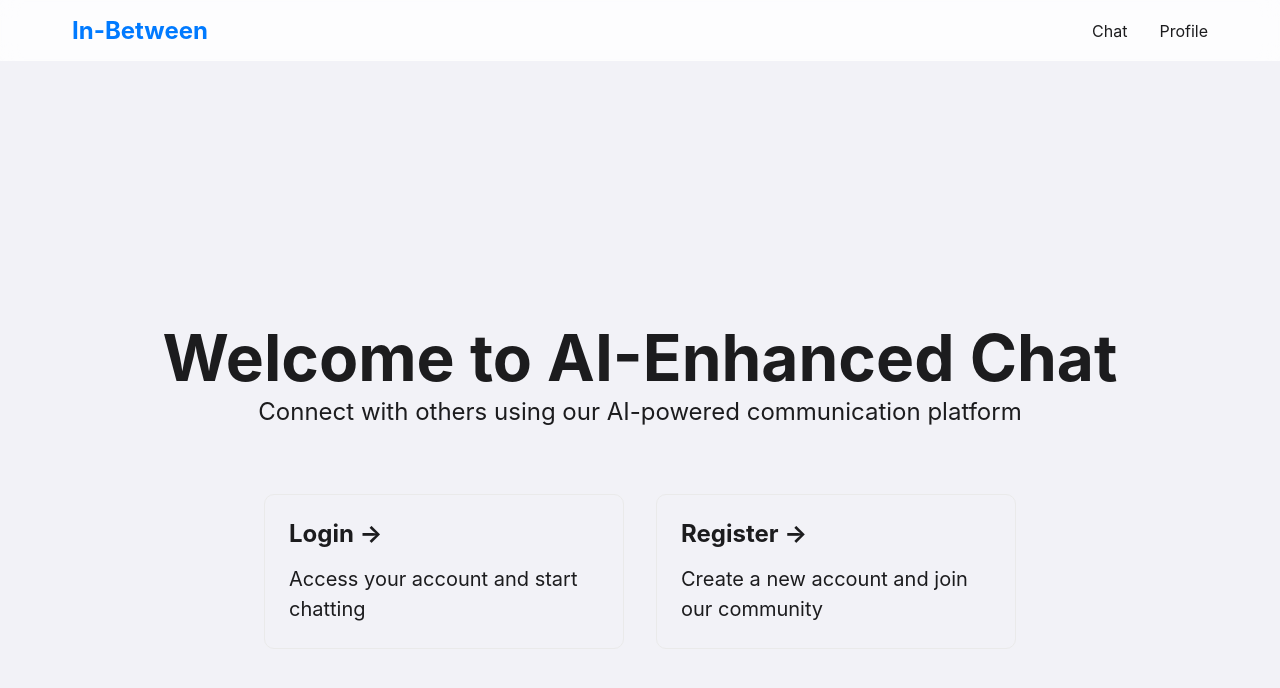
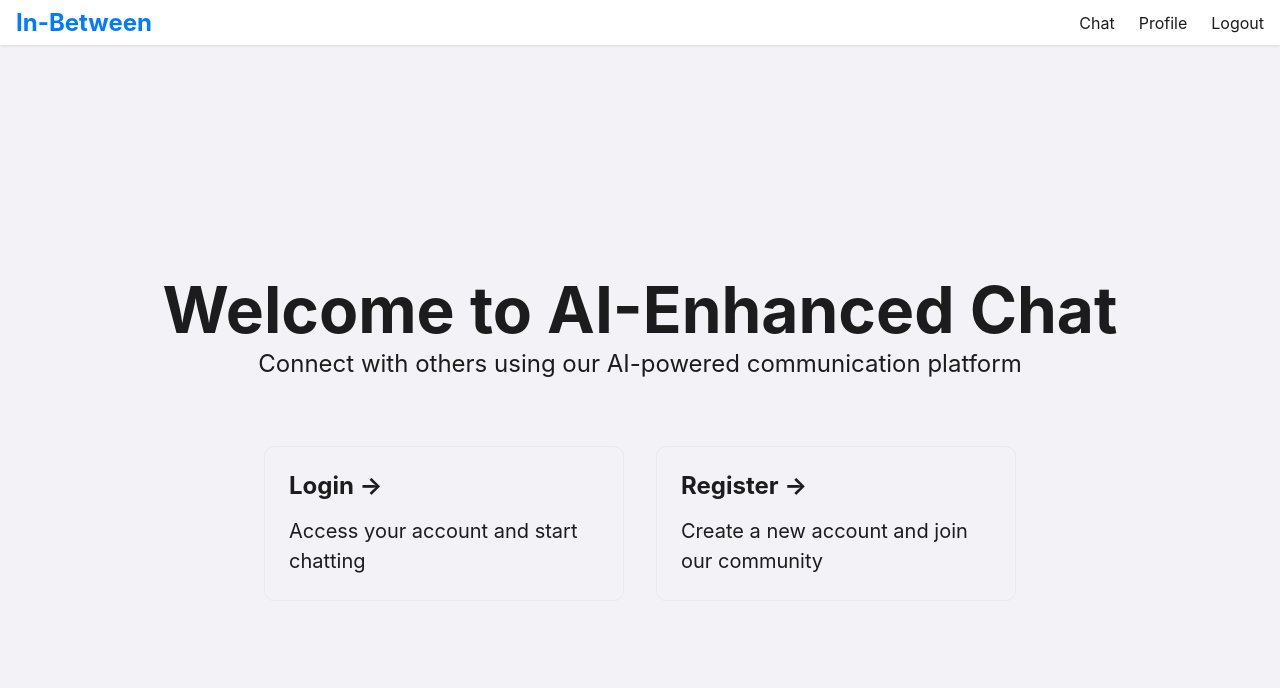
Before and after one commit to BenSyne/in-between, a Next.js app: page / in a window 1280 px wide. Shown: the top 688 px of the page. Built offline with nearby package versions, Linux system fonts and the light colour scheme; sample sign-in values are in the browser's storage.

Commit message:
checkpoint

```diff
--- a/components/Header.js
+++ b/components/Header.js
@@ -1,10 +1,22 @@
-import React from 'react';
+import React, { useEffect, useState } from 'react';
 import Link from 'next/link';
 import { useRouter } from 'next/router';
 import styles from '../styles/Header.module.css';
 
 const Header = () => {
   const router = useRouter();
+  const [isLoggedIn, setIsLoggedIn] = useState(false);
+
+  useEffect(() => {
+    const token = localStorage.getItem('token');
+    setIsLoggedIn(!!token);
+  }, []);
+
+  const handleLogout = () => {
+    localStorage.removeItem('token');
+    setIsLoggedIn(false);
+    router.push('/login');
+  };
 
   return (
     <header className={styles.header}>
@@ -13,12 +25,19 @@ const Header = () => {
           In-Between
         </Link>
         <div className={styles.links}>
+          {isLoggedIn && (
+            <>
               <Link href="/chat" className={router.pathname === '/chat' ? styles.active : ''}>
                 Chat
               </Link>
               <Link href="/profile" className={router.pathname === '/profile' ? styles.active : ''}>
                 Profile
               </Link>
+              <button onClick={handleLogout} className={styles.logoutButton}>
+                Logout
+              </button>
+            </>
+          )}
         </div>
       </nav>
     </header>
--- a/pages/_app.js
+++ b/pages/_app.js
@@ -1,17 +1,14 @@
-import React from 'react';
-import Layout from '../components/Layout';
-import Header from '../components/Header';
-import '../styles/globals.css';
+import Layout from '../components/Layout'
+import Header from '../components/Header'
+import '../styles/globals.css'
 
 function MyApp({ Component, pageProps }) {
   return (
-    <>
+    <Layout>
       <Header />
-      <Layout>
-        <Component {...pageProps} />
-      </Layout>
-    </>
-  );
+      <Component {...pageProps} />
+    </Layout>
+  )
 }
 
-export default MyApp;
+export default MyApp
--- a/styles/Chat.module.css
+++ b/styles/Chat.module.css
@@ -1,7 +1,8 @@
 .container {
   display: flex;
   flex-direction: column;
-  height: 100vh;
+  height: 100%;
+  overflow: hidden;
 }
 
 .title {
@@ -12,3 +13,12 @@
 .welcome {
   margin-bottom: 20px;
 }
+
+.loading {
+  display: flex;
+  justify-content: center;
+  align-items: center;
+  height: 100%;
+  font-size: 1.2rem;
+  color: var(--secondary-text-color);
+}
--- a/styles/Header.module.css
+++ b/styles/Header.module.css
@@ -1,18 +1,19 @@
 .header {
-  background-color: rgba(255, 255, 255, 0.8);
-  backdrop-filter: blur(10px);
+  background-color: #ffffff;
+  box-shadow: 0 1px 3px rgba(0, 0, 0, 0.1);
   position: sticky;
   top: 0;
   z-index: 1000;
+  width: 100%;
 }
 
 .nav {
   display: flex;
   justify-content: space-between;
   align-items: center;
-  max-width: 1200px;
-  margin: 0 auto;
-  padding: 1rem 2rem;
+  padding: 0.5rem 1rem;
+  max-width: none;
+  margin: 0;
 }
 
 .logo {
@@ -23,16 +24,28 @@
 
 .links {
   display: flex;
-  gap: 2rem;
+  gap: 1.5rem;
+  align-items: center;
 }
 
-.links a {
+.links a, .logoutButton {
   font-size: 1rem;
   color: var(--text-color);
   transition: color 0.2s ease;
+  text-decoration: none;
 }
 
 .links a:hover,
-.links a.active {
+.links a.active,
+.logoutButton:hover {
   color: var(--primary-color);
 }
+
+.logoutButton {
+  background: none;
+  border: none;
+  cursor: pointer;
+  font-family: inherit;
+  font-size: 1rem;
+  padding: 0;
+}
--- a/styles/Layout.module.css
+++ b/styles/Layout.module.css
@@ -1,5 +1,6 @@
 .container {
-  min-height: 100vh;
+  height: 100%;
+  width: 100%;
   display: flex;
   flex-direction: column;
 }
@@ -49,8 +50,7 @@
 
 .main {
   flex: 1;
-  padding: 2rem;
-  max-width: 1200px;
-  margin: 0 auto;
-  width: 100%;
+  display: flex;
+  flex-direction: column;
+  overflow: hidden;
 }
--- a/styles/globals.css
+++ b/styles/globals.css
@@ -17,6 +17,14 @@ body {
   font-family: -apple-system, BlinkMacSystemFont, 'Segoe UI', Roboto, Oxygen, Ubuntu, Cantarell, 'Open Sans', 'Helvetica Neue', sans-serif;
   background-color: var(--background-color);
   color: var(--text-color);
+  height: 100%;
+  width: 100%;
+  overflow: hidden;
+}
+
+#__next {
+  height: 100%;
+  width: 100%;
 }
 
 a {
```
Also changed, not shown: styles/ChatDashboard.module.css (+13 -22 lines), styles/ChatWindow.module.css (+1 -21 lines). Lines whose indentation alone changed are shown as unchanged.
